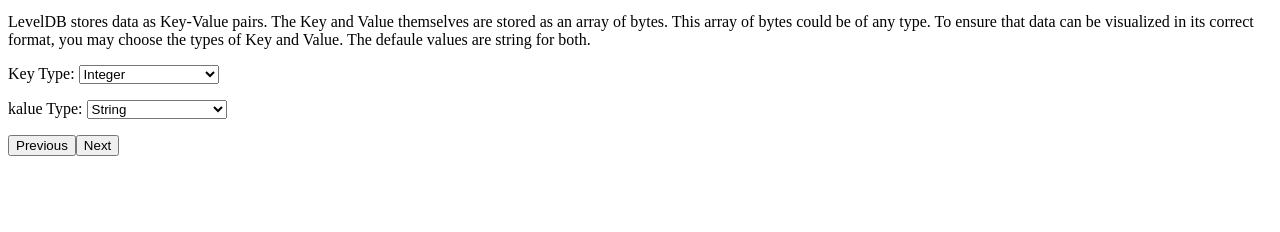
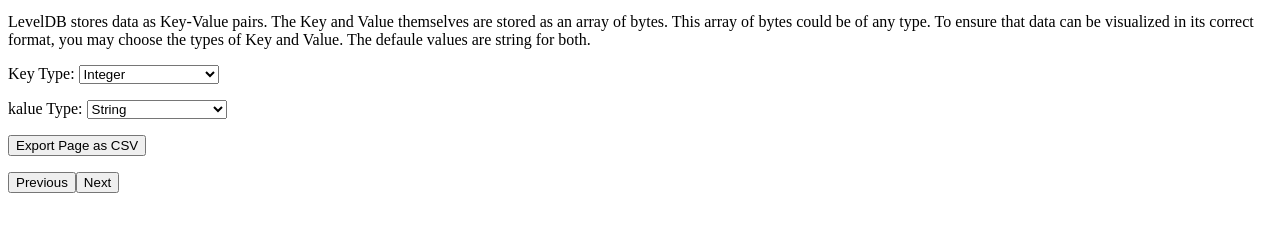
Before and after one commit to ankitshah86/ldb-viewer, a plain HTML site: page public/index.html in a window 1280 px wide. Shown: the part 88-320 px from the top of the page. Drawn offline with Linux system fonts and the light colour scheme; no server answers.

Commit message:
csv export implemented

```diff
--- a/public/index.html
+++ b/public/index.html
@@ -69,8 +69,12 @@
 
       </select>
     </p>
+    <p>
+      <button onclick="exportCSV()">Export Page as CSV</button>
+    </p>
     <div id="table">
     </div>
     <button onclick="previousClicked()">Previous</button><button onclick="nextClicked()">Next</button>
 
+
 </body>
--- a/public/index.js
+++ b/public/index.js
@@ -1,4 +1,4 @@
-var res
+var res = []
 var limit
 var direction = "none"
 var keyType = "integer"
@@ -35,6 +35,22 @@ function getData(limit = 10, direction = "none") {
 
 }
 
+function exportCSV() {
+    var csv = ""
+    for (let i= 0; i < res.keys.length ; i++) {
+        csv = csv + ("\""+res.keys[i]+"\",\""+res.values[i]+"\"\n")
+    }
+    console.log(csv)
+    var filename = "test.csv"
+    var link = document.createElement('a');
+    link.style.display = 'none';
+    link.setAttribute('target', '_blank');
+    link.setAttribute('href', 'data:text/csv;charset=utf-8,' + encodeURIComponent(csv));
+    link.setAttribute('download', filename);
+    document.body.appendChild(link);
+    link.click();
+    document.body.removeChild(link);
+}
 
 function limitReset() {
     var s = document.getElementById("limit")
```
Also changed, not shown: 1 other file.
